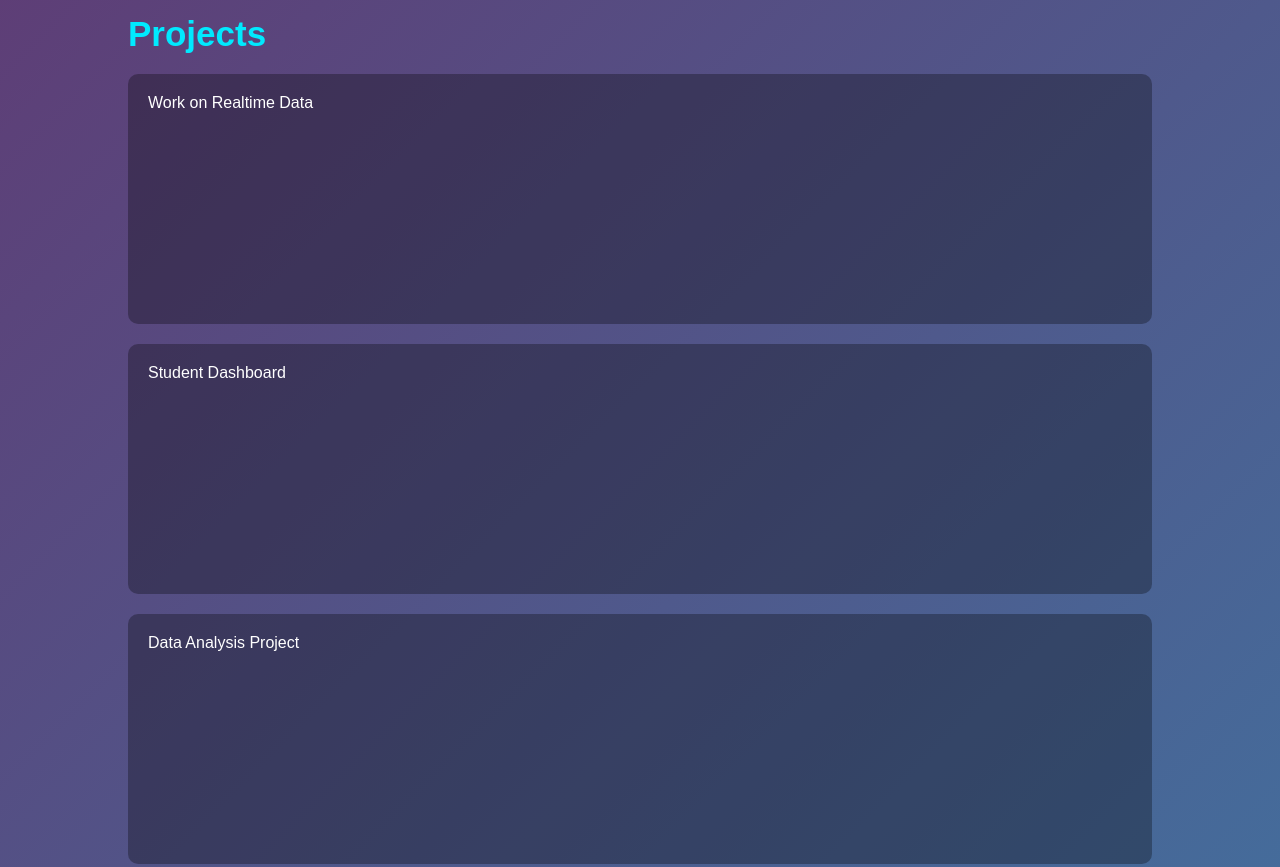
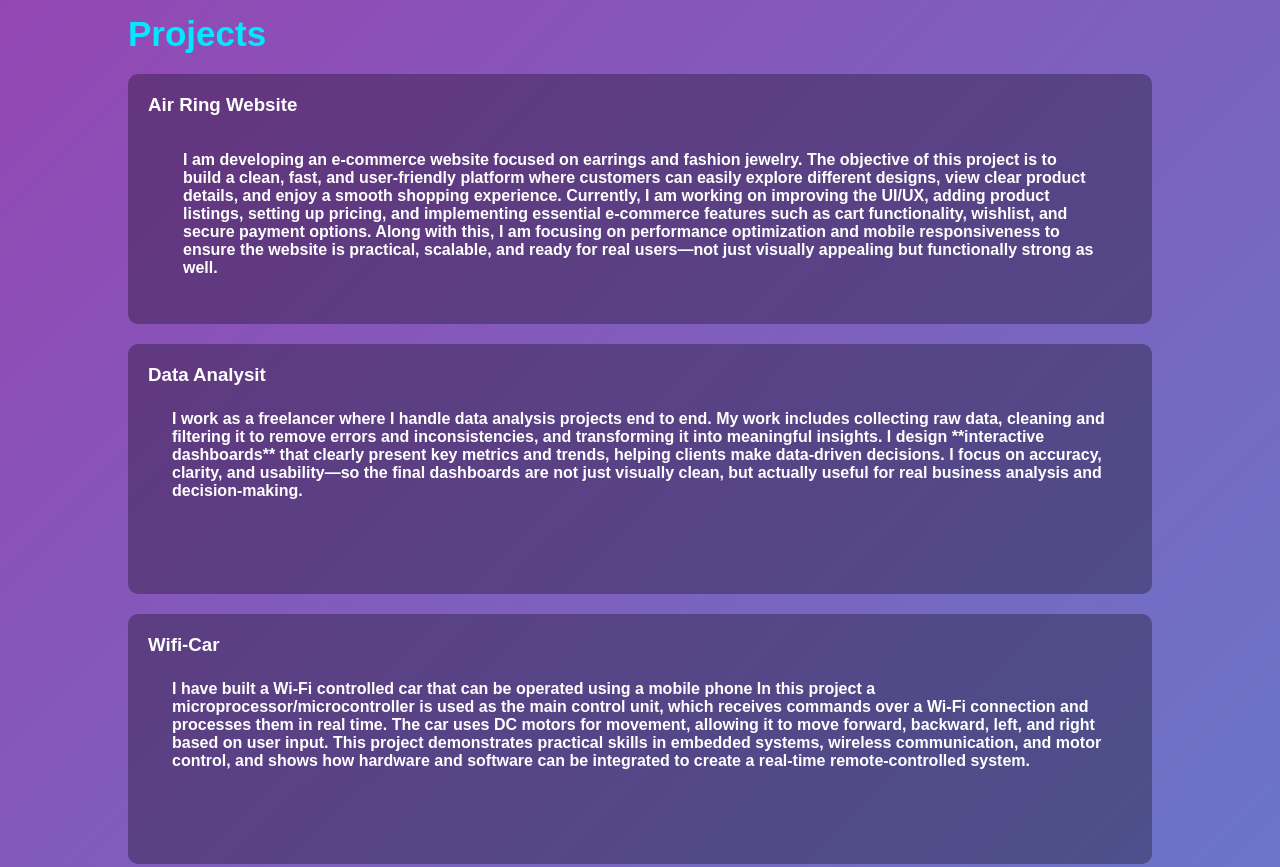
Before and after one commit to Tausif2750/portfolio_2, a plain HTML site: page index.html in a window 1280 px wide. Shown: the part 2520-3387 px from the top of the page. Drawn offline with Linux system fonts and the light colour scheme.

Commit message:
This message for orgnige for made by me

```diff
--- a/index.html
+++ b/index.html
@@ -17,8 +17,8 @@
 
         /* COLORS */
         :root {
-            --c1: #f0aabe;
-            --c2: #672d69;
+            --c1: #f597b2;
+            --c2: #a633aa;
             --c3: #00eaff;
             --dark: #07ee4c;
         }
@@ -186,7 +186,7 @@
         /* PROJECT */
         .project-grid {
             display: grid;
-            grid-template-columns: repeat(auto-fit, minmax(250px,));
+            grid-template-columns: repeat(auto-fit, minmax(250px, ));
             gap: 20px;
         }
 
@@ -202,6 +202,10 @@
         .project:hover {
             transform: scale(1.05);
         }
+
+
+
+
 
         /* ANIMATION */
         .fade {
@@ -287,8 +291,6 @@ button:hover {
             text-align: center;
             font-weight: 600;
         }
-
-
     </style>
 </head>
 
@@ -409,10 +411,49 @@ button:hover {
         <h2>Projects</h2>
 
         <div class="project-grid">
-            <div class="project">Work on Realtime Data</div>
-            <div class="project">Student Dashboard</div>
-            <div class="project">Data Analysis Project</div>
-            <div class="project">E-commerce UI</div>
+            <div class="project">
+
+                <h3>Air Ring Website</h3>
+                <h4 style="margin: 12px; padding: 23px;">I am developing an e-commerce website focused on earrings and
+                    fashion jewelry. The objective of
+                    this project is to build a clean, fast, and user-friendly platform where customers can easily
+                    explore different designs, view clear product details, and enjoy a smooth shopping experience.
+                    Currently, I am working on improving the UI/UX, adding product listings, setting up pricing, and
+                    implementing essential e-commerce features such as cart functionality, wishlist, and secure payment
+                    options. Along with this, I am focusing on performance optimization and mobile responsiveness to
+                    ensure the website is practical, scalable, and ready for real users—not just visually appealing but
+                    functionally strong as well.
+                </h4>
+
+            </div>
+
+            <div class="project">
+                <h3>Data Analysit </h3>
+                <h4 style="margin: 12px; padding: 12px;">I work as a freelancer where I handle data analysis projects
+                    end to end. My work includes
+                    collecting raw data, cleaning and filtering it to remove errors and inconsistencies, and
+                    transforming it into meaningful insights. I design **interactive dashboards** that clearly
+                    present key metrics and trends, helping clients make data-driven decisions. I focus on accuracy,
+                    clarity, and usability—so the final dashboards are not just visually clean, but actually useful
+                    for real business analysis and decision-making.
+                </h4>
+
+
+            </div>
+
+            <div class="project">
+                <h3>Wifi-Car </h3>
+                <h4 style="margin: 12px; padding: 12px;">I have built a Wi-Fi controlled car that can be operated using
+                    a mobile phone In this project a microprocessor/microcontroller is used as the main control
+                    unit, which receives commands over a Wi-Fi connection and processes them in real time. The car uses
+                    DC motors for movement, allowing it to move forward, backward, left, and right based on user
+                    input. This project demonstrates practical skills in embedded systems, wireless communication, and
+                    motor control, and shows how hardware and software can be integrated to create a real-time
+                    remote-controlled system.
+
+                </h4>
+
+                <!-- <div class="project">E-commerce UI</div> -->
             </div>
     </section>
 
@@ -473,7 +514,11 @@ button:hover {
         showOnScroll();
     </script>
 
-    <P>Hello</P>
+
+
+    Lorem ipsum, dolor sit amet consectetur adipisicing elit. Sunt, reiciendis! Minus iste temporibus labore velit
+    corrupti maiores quaerat quae incidunt asperiores illo! Molestias tempore dignissimos quo hic reprehenderit, qui
+    incidunt.
 
 </body>
 
```
Also changed, not shown: About2.html (+28 -2 lines). Lines whose indentation alone changed are shown as unchanged.
